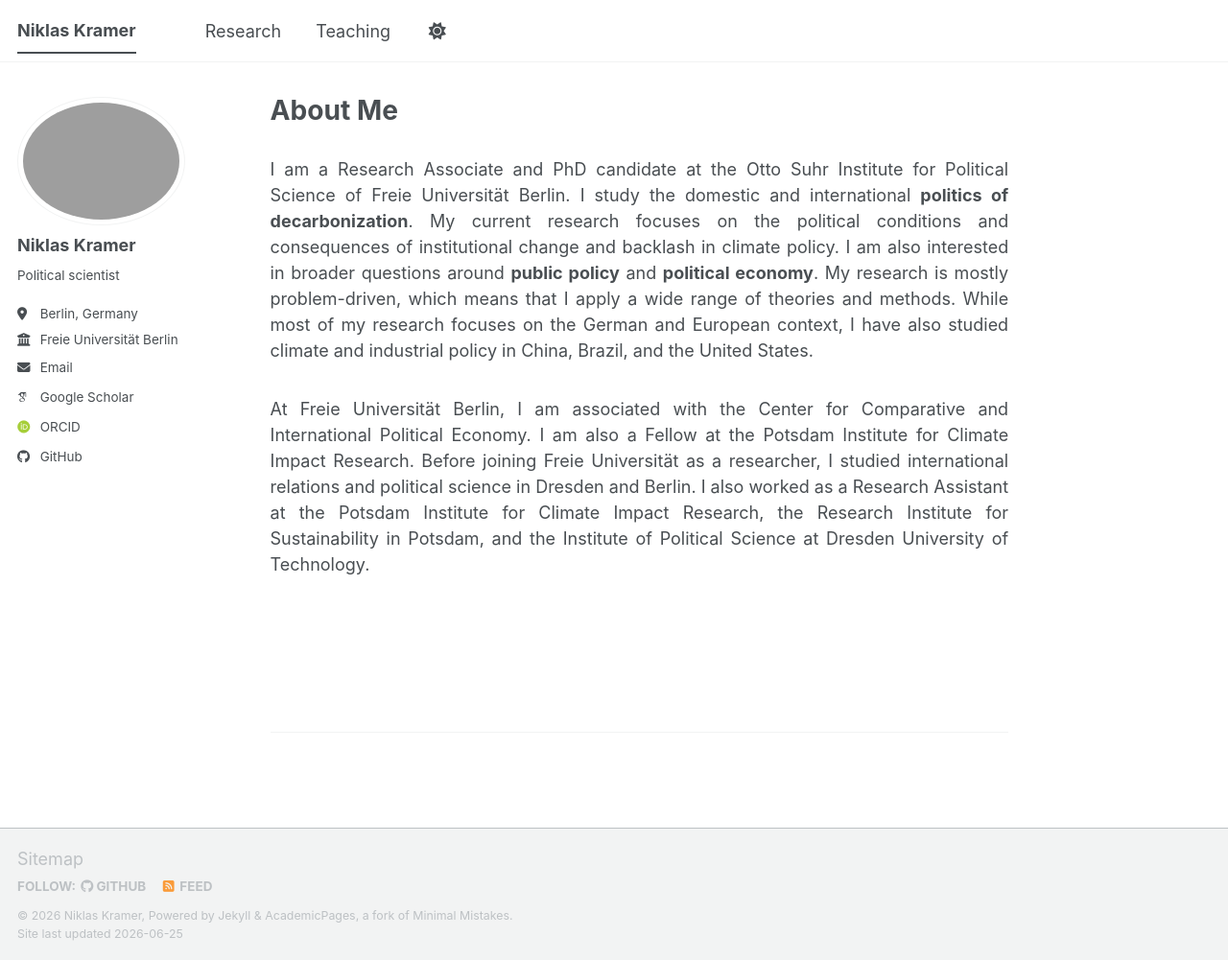
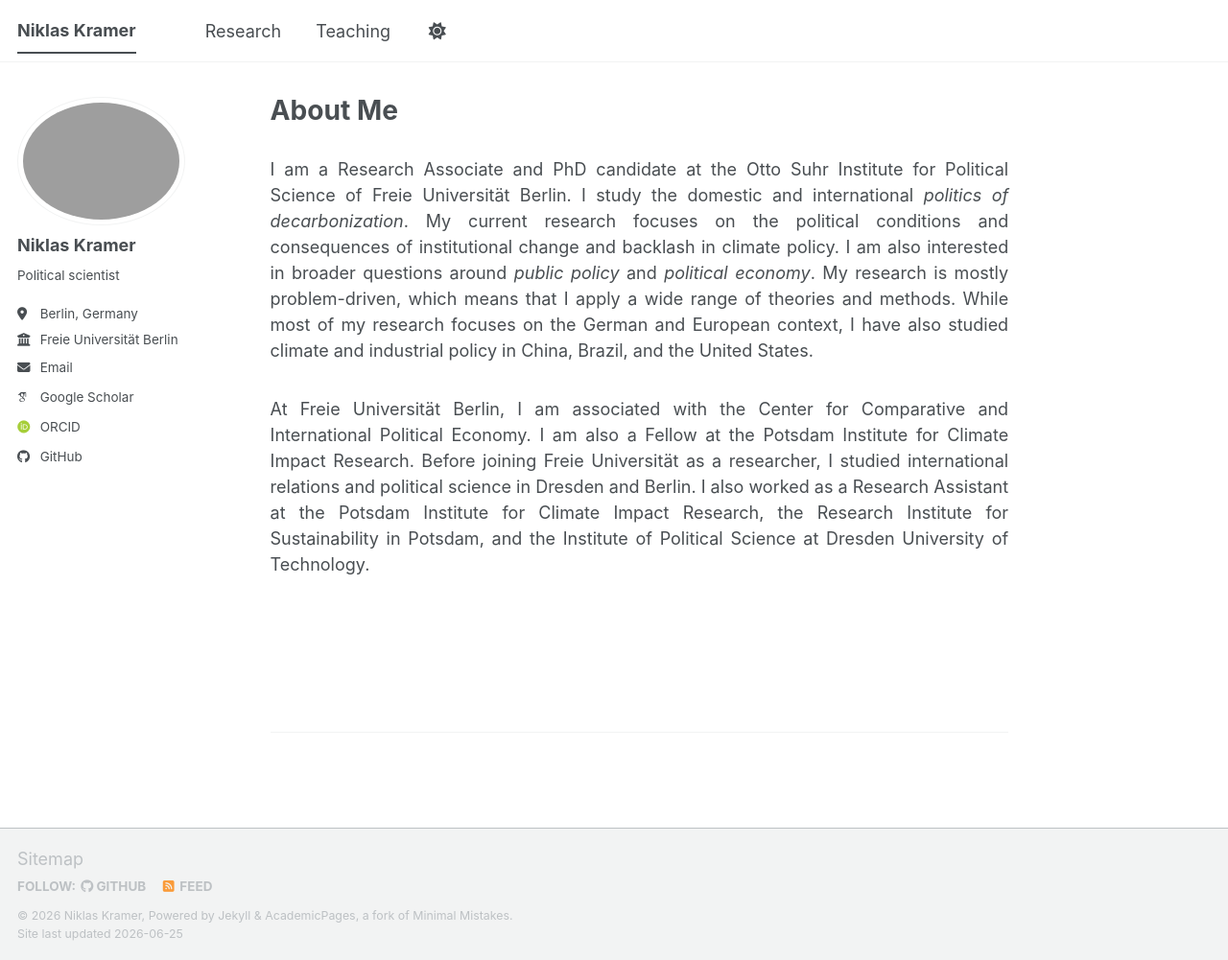
Before and after one commit to nik-kramer/nik-kramer.github.io, a Jekyll site: the page built from _pages/about.md, in a window 1280 px wide and 1001 px high. Shown: the whole window at 96% size. Built offline with Jekyll 4.4.1, drawn with Linux system fonts in a browser that asks for light colours; some web fonts are replaced; a script bundle is joined from its source files by our own code; library files that are not in the unit come from our copies.

Commit message:
Update about.md

```diff
--- a/_pages/about.md
+++ b/_pages/about.md
@@ -9,7 +9,7 @@
 
 <div style="height: 20px;"></div>
 
-<p style="text-align: justify">I am a Research Associate and PhD candidate at the Otto Suhr Institute for Political Science of Freie Universität Berlin. I study the domestic and international <b>politics of decarbonization</b>. My current research focuses on the political conditions and consequences of institutional change and backlash in climate policy. I am also interested in broader questions around <b>public policy</b> and <b>political economy</b>. My research is mostly problem-driven, which means that I apply a wide range of theories and methods. While most of my research focuses on the German and European context, I have also studied climate and industrial policy in China, Brazil, and the United States. </p>
+<p style="text-align: justify">I am a Research Associate and PhD candidate at the Otto Suhr Institute for Political Science of Freie Universität Berlin. I study the domestic and international <i>politics of decarbonization</i>. My current research focuses on the political conditions and consequences of institutional change and backlash in climate policy. I am also interested in broader questions around <i>public policy</i> and <i>political economy</i>. My research is mostly problem-driven, which means that I apply a wide range of theories and methods. While most of my research focuses on the German and European context, I have also studied climate and industrial policy in China, Brazil, and the United States. </p>
 
 
 <div style="height: 10px;"></div>
```
